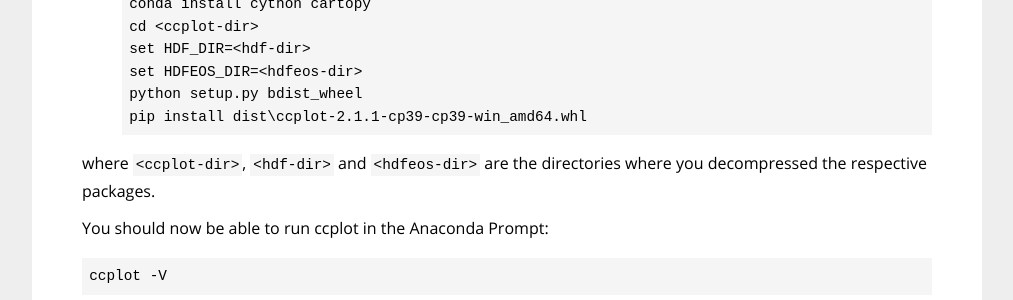
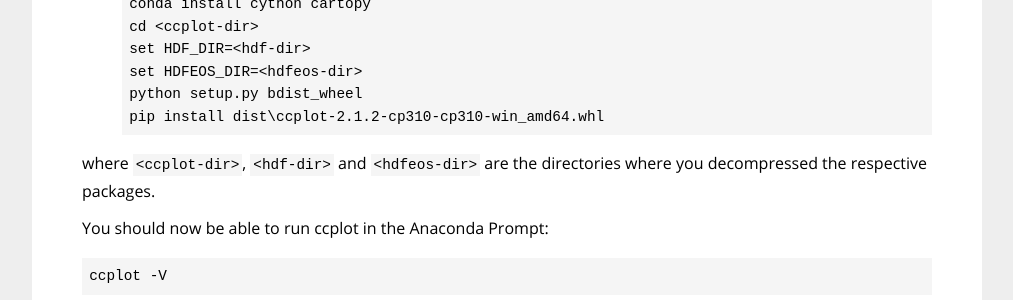
Before and after one commit to peterkuma/ccplot, a Jekyll site: the page built from installation/index.md, in a window 1280 px wide and 900 px high, scrolled down 3329 px. Shown: the part 264-564 px from the top of the window, without its empty margins (133-1146 px from the left). Built offline with Jekyll 4.4.1, drawn with Linux system fonts in a browser that asks for light colours.

Commit message:
Fix typo in installation instructions

```diff
--- a/installation/index.md
+++ b/installation/index.md
@@ -336,7 +336,7 @@
        set HDF_DIR=<hdf-dir>
        set HDFEOS_DIR=<hdfeos-dir>
        python setup.py bdist_wheel
-       pip install dist\ccplot-2.1.1-cp39-cp39-win_amd64.whl
+       pip install dist\ccplot-2.1.2-cp310-cp310-win_amd64.whl
 
 where `<ccplot-dir>`, `<hdf-dir>` and `<hdfeos-dir>` are the directories where
 you decompressed the respective packages.
```
